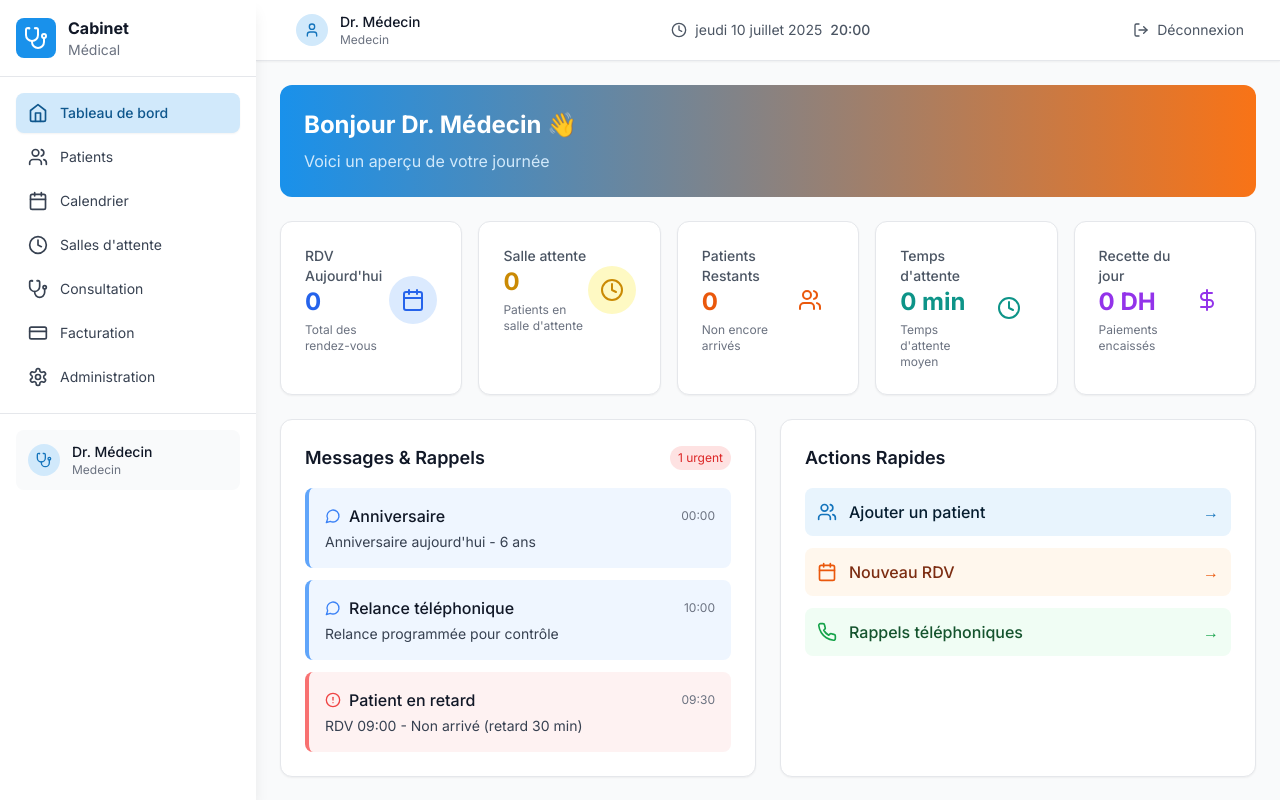
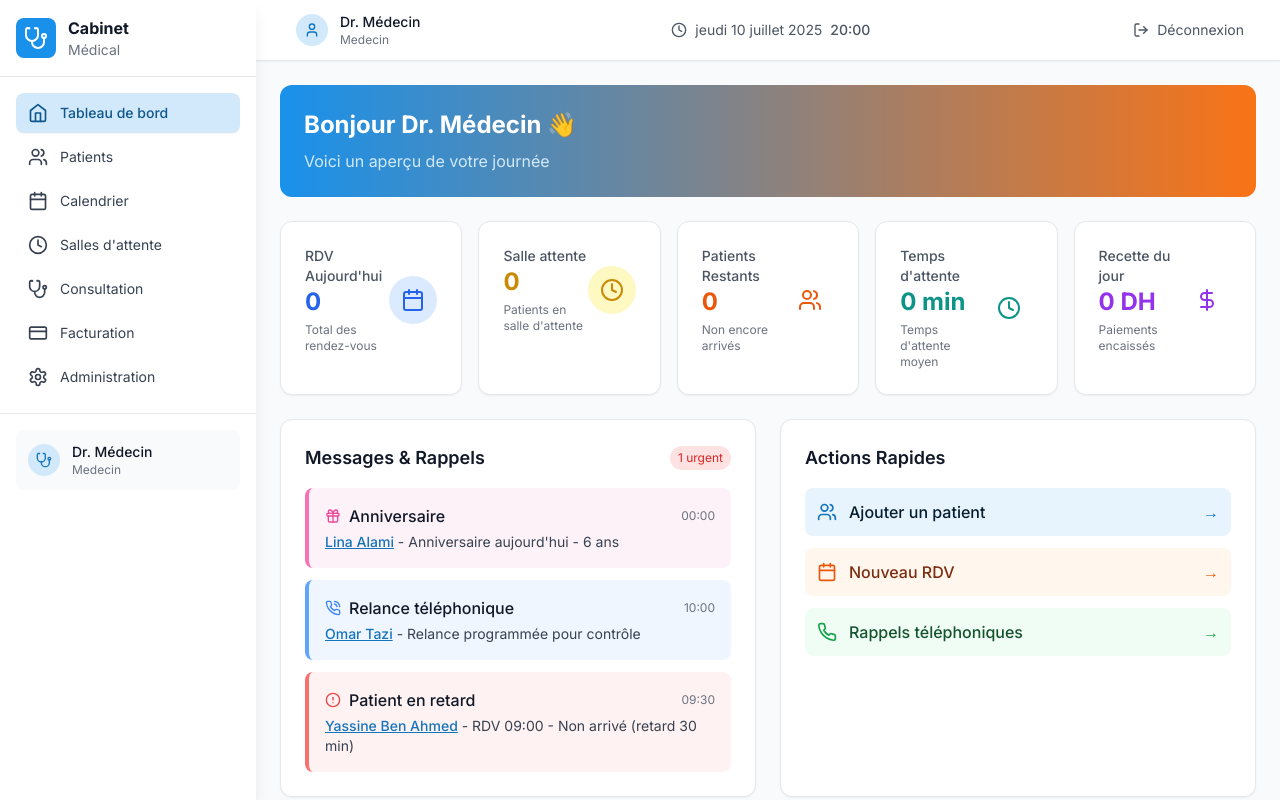
Before and after one commit to drheny/cab, a React (Create React App) app in the folder frontend/: page / in a window 1280 px wide. Both pictures are taken after a click on the button "Accès Médecin". Shown: the top 800 px of the page. Built offline with nearby package versions, Linux system fonts and the light colour scheme; no server answers.

Commit message:
auto-commit for 4829d5a1-d5c5-4f69-a037-99b57d4256d8

```diff
--- a/frontend/src/components/Dashboard.js
+++ b/frontend/src/components/Dashboard.js
@@ -90,22 +90,54 @@ const Dashboard = ({ user }) => {
     </div>
   );
 
-  const MessageCard = ({ message }) => (
-    <div className={`p-4 rounded-lg border-l-4 ${message.urgent ? 'bg-red-50 border-red-400' : 'bg-blue-50 border-blue-400'}`}>
+  const MessageCard = ({ message }) => {
+    const getIcon = () => {
+      switch (message.type) {
+        case 'anniversaire':
+          return <Gift className="w-4 h-4 text-pink-500" />;
+        case 'relance':
+          return <PhoneCall className="w-4 h-4 text-blue-500" />;
+        case 'retard':
+          return <AlertCircle className="w-4 h-4 text-red-500" />;
+        default:
+          return <MessageCircle className="w-4 h-4 text-blue-500" />;
+      }
+    };
+
+    const getBackgroundColor = () => {
+      switch (message.type) {
+        case 'anniversaire':
+          return 'bg-pink-50 border-pink-400';
+        case 'relance':
+          return 'bg-blue-50 border-blue-400';
+        case 'retard':
+          return 'bg-red-50 border-red-400';
+        default:
+          return 'bg-blue-50 border-blue-400';
+      }
+    };
+
+    return (
+      <div className={`p-4 rounded-lg border-l-4 ${getBackgroundColor()}`}>
         <div className="flex items-center justify-between">
           <div className="flex items-center space-x-2">
-          {message.urgent ? (
-            <AlertCircle className="w-4 h-4 text-red-500" />
-          ) : (
-            <MessageCircle className="w-4 h-4 text-blue-500" />
-          )}
+            {getIcon()}
             <span className="font-medium text-gray-900">{message.titre}</span>
           </div>
           <span className="text-xs text-gray-500">{message.time}</span>
         </div>
-      <p className="mt-1 text-sm text-gray-700">{message.message}</p>
+        <p className="mt-1 text-sm text-gray-700">
+          <Link
+            to={`/patients`}
+            className="font-medium text-primary-600 hover:text-primary-800 underline"
+          >
+            {message.patient}
+          </Link>
+          {" - " + message.message.replace(message.patient + " - ", "")}
+        </p>
       </div>
     );
+  };
 
   if (loading) {
     return (
```
Lines whose indentation alone changed are shown as unchanged.
